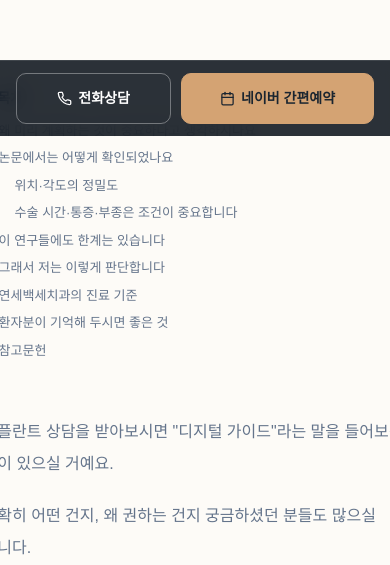
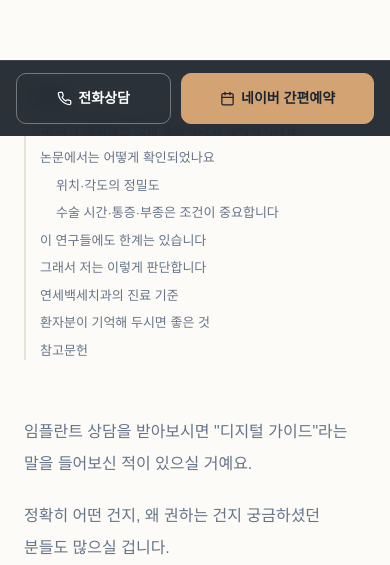
Before and after one commit to Jongwook891207/ysbsdc, a Next.js app: page /column/why-digital-guide-implant in a window 390 px wide. Shown: the part 708-1273 px from the top of the page. Built offline with nearby package versions, Linux system fonts and the light colour scheme; a web font is replaced by a local one.

Commit message:
Fix mobile column horizontal overflow

```diff
--- a/app/globals.css
+++ b/app/globals.css
@@ -3458,10 +3458,16 @@ body.modal-open {
   background: none;
   padding: 0;
 }
+.column-detail-body .article-table-wrapper {
+  width: 100%;
+  overflow-x: auto;
+  -webkit-overflow-scrolling: touch;
+  margin: 0 0 24px;
+}
 .column-detail-body table {
   width: 100%;
   border-collapse: collapse;
-  margin: 0 0 24px;
+  margin: 0;
   font-size: 14px;
 }
 .column-detail-body th,
@@ -3720,7 +3726,11 @@ body.modal-open {
 
 @media (max-width: 960px) {
   .column-detail-layout {
-    grid-template-columns: 1fr;
+    grid-template-columns: minmax(0, 1fr);
+  }
+  .column-toc,
+  .column-detail-body {
+    min-width: 0;
   }
   .column-toc {
     position: static;
--- a/components/content/ArticleBody.tsx
+++ b/components/content/ArticleBody.tsx
@@ -29,10 +29,14 @@ const structuralBlockComponents = {
       {children}
     </ol>
   ),
+  // Wrapped so a table wider than its column (e.g. an evidence table with
+  // many columns) scrolls horizontally within itself on narrow viewports
+  // instead of forcing the whole page to overflow — the table keeps
+  // `display: table` (native table layout), only the wrapper scrolls.
   table: ({ children, ...rest }: ComponentProps<"table">) => (
-    <table data-aos="fade-up" {...rest}>
-      {children}
-    </table>
+    <div className="article-table-wrapper" data-aos="fade-up">
+      <table {...rest}>{children}</table>
+    </div>
   ),
 };
 
```
